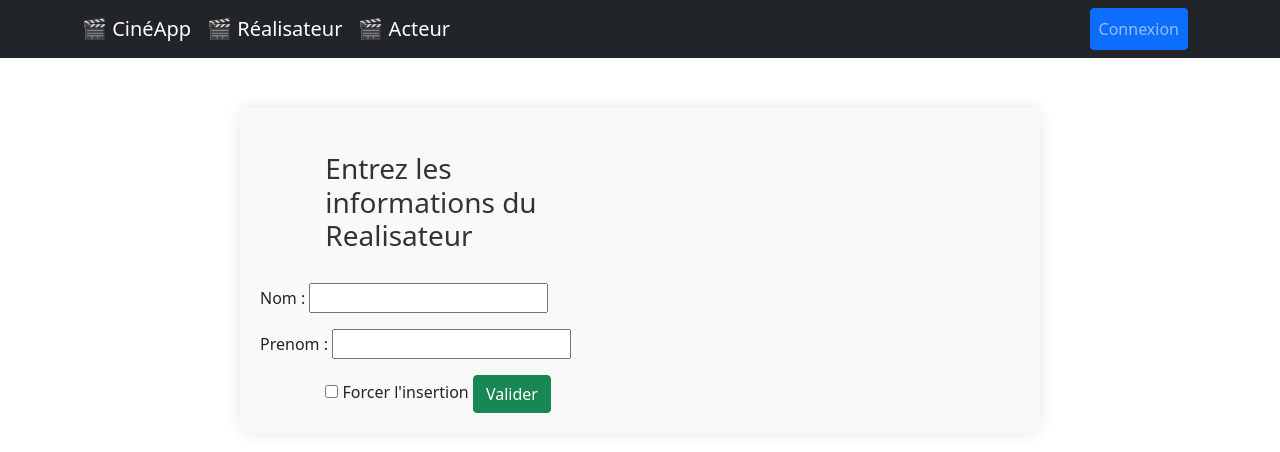
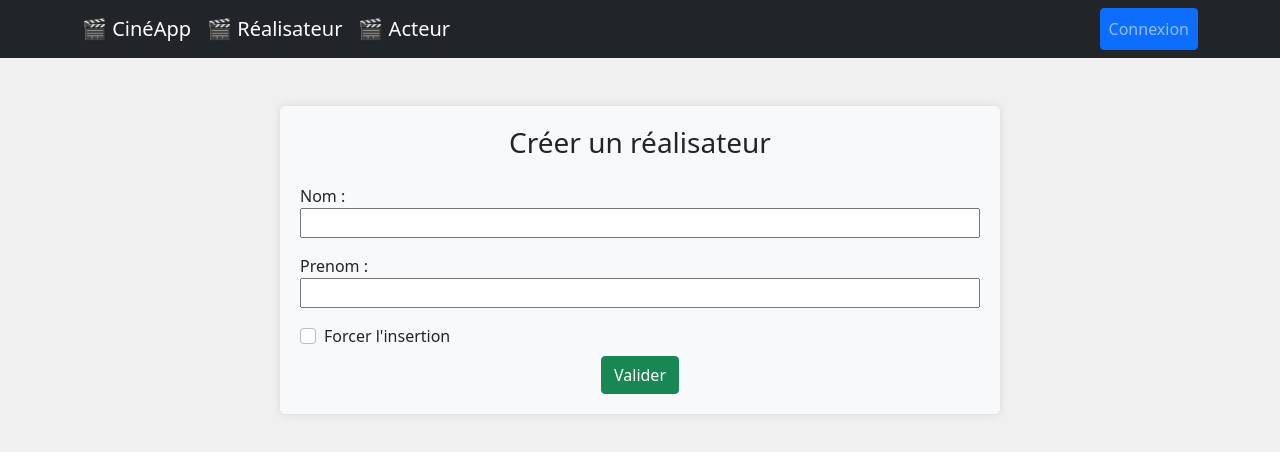
Before and after one commit to MaxymCh/DjangoFilm, a Django app: page /realisateur/add in a window 1280 px wide. Shown: the top 452 px of the page. Run offline with Django 4.2, Linux system fonts and the light colour scheme; some libraries are stand-ins or nearby versions.

Commit message:
Style de la page ajouter Réalisateur

```diff
--- /dev/null
+++ b/GestionFilms/lesFilms/static/css/style_form_realisateur.css
@@ -0,0 +1,36 @@
+body {
+    background-color: #f0f0f0; /* Couleur d'arrière-plan gris pour tout le body */
+}
+
+.form-title {
+    font-size: 1.5rem; /* ou n'importe quelle taille qui vous convient */
+    font-weight: bold;
+}
+
+.form-container {
+    background-color: #f8f9fa; /* gris léger pour l'arrière-plan du formulaire */
+    padding: 20px;
+    border-radius: 5px; /* rend les coins du conteneur légèrement arrondis */
+    box-shadow: 0 0 10px rgba(0, 0, 0, 0.1); /* ombre légère autour du conteneur */
+}
+
+#form-create-film input[type="text"],
+#form-create-film input[type="email"],
+#form-create-film input[type="password"],
+#form-create-film textarea,
+#form-create-film select {
+    width: 100%;
+}
+
+
+#form-create-film label {
+    font-size: larger;
+}
+
+.title-center-bold {
+    text-align: center;
+    font-weight: bold;
+}
+input[type="text"] {
+    width: 100%;
+}
--- a/GestionFilms/lesFilms/templates/lesFilms/acteur/generic_form.html
+++ b/GestionFilms/lesFilms/templates/lesFilms/acteur/generic_form.html
@@ -2,13 +2,14 @@
 {% block title %}{{ action_name }} {{ class_name }}{% endblock %}
 
 {% load static %}
-{% block style %}<link rel="stylesheet" href="{% static 'css/style_form_film.css' %}" />{% endblock %}
+{% block style %}
+<link rel="stylesheet" href="{% static 'css/style_form_film.css' %}" />
+{% endblock %}
 
 {% block content %}
 <form method="post" class="post-form">
     {% csrf_token %}
     <div class="container container-form">
-        <br />
         <div class="form-group row">
             <label class="col-sm-1 col-form-label"></label>
             <div class="col-sm-4">
--- a/GestionFilms/lesFilms/templates/lesFilms/film/generic_form.html
+++ b/GestionFilms/lesFilms/templates/lesFilms/film/generic_form.html
@@ -11,7 +11,7 @@
   <form method="post" class="post-form" id="form-create-film">
     {% csrf_token %}
     <div class="mb-3">
-      <h3 class="title-center-bold">Création d'un film</h3>
+      <h3 class="title-center-bold">Créer un film</h3>
     </div>
     {{ form.as_p }}
     <div class="mb-3">
--- a/GestionFilms/lesFilms/templates/lesFilms/realisateur/generic_form.html
+++ b/GestionFilms/lesFilms/templates/lesFilms/realisateur/generic_form.html
@@ -2,28 +2,29 @@
 {% block title %}{{ action_name }} {{ class_name }}{% endblock %}
 
 {% load static %}
-{% block style %}<link rel="stylesheet" href="{% static 'css/style_form_film.css' %}" />{% endblock %}
+{% block style %}
+<link rel="stylesheet" href="{% static 'css/style_form_realisateur.css' %}" />
+{% endblock %}
 
 {% block content %}
-<form method="post" class="post-form">
-    {% csrf_token %}
-    <div class="container container-form">
-        <br />
-        <div class="form-group row">
-            <label class="col-sm-1 col-form-label"></label>
-            <div class="col-sm-4">
-                <h3>{{ action_description }} {{ class_name }}</h3>
-            </div>
-        </div>
-        {{ form.as_p }}
-        <div class="form-group row">
-            <label class="col-sm-1 col-form-label"></label>
-            <div class="col-sm-4">
-                <input id="force-insertion" name="force-insertion" type="checkbox">
-                <label for="force-insertion">Forcer l'insertion</label>
-                <button type="submit" class="btn btn-success">Valider</button>
+<div class="container mt-5">
+    <div class="row justify-content-center">
+        <div class="col-sm-8">
+            <div class="form-container">
+                <form method="post" class="post-form">
+                    {% csrf_token %}
+                    <h3 class="text-center mb-4">Créer un réalisateur</h3>
+                    {{ form.as_p }}
+                    <div class="form-check mb-2">
+                        <input class="form-check-input" type="checkbox" id="force-insertion" name="force-insertion">
+                        <label class="form-check-label" for="force-insertion">Forcer l'insertion</label>
+                    </div>
+                    <div class="text-center">
+                        <button type="submit" class="btn btn-success">Valider</button>
+                    </div>
+                </form>
             </div>
         </div>
     </div>
-</form>
+</div>
 {% endblock %}
```
